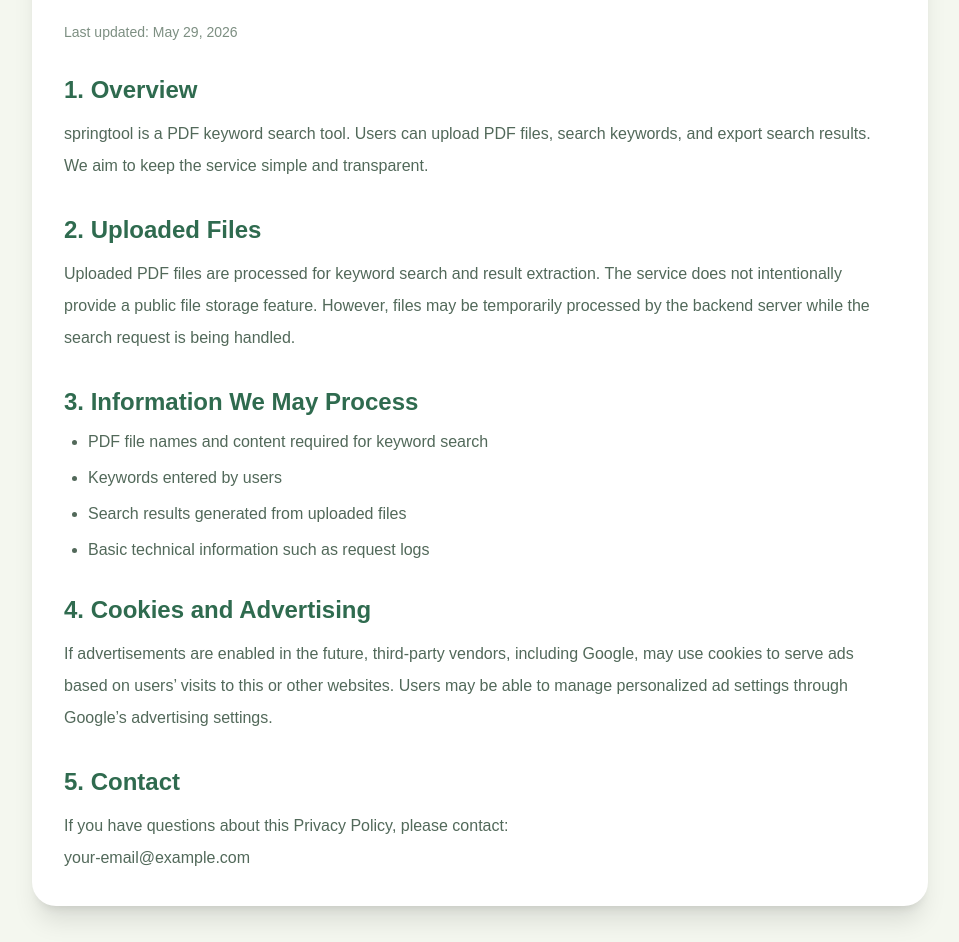
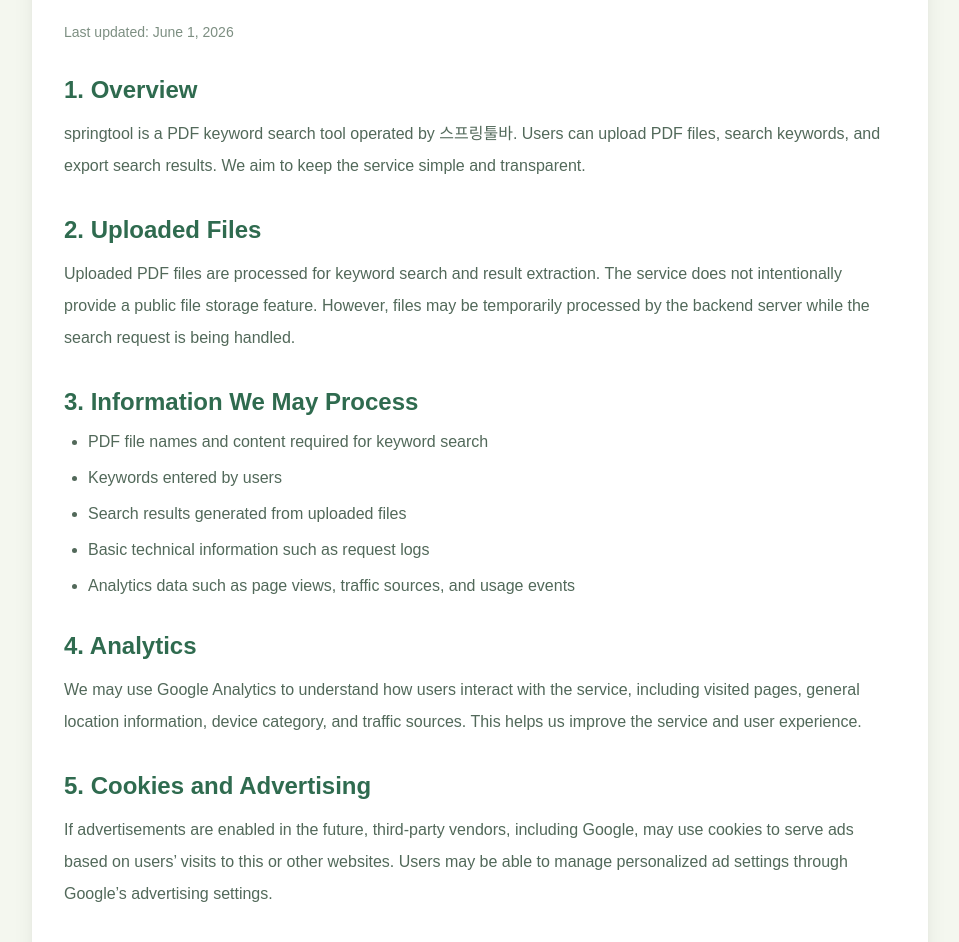
Before and after one commit to 5G1/shiny-guide, a Next.js app in the folder springtool/: page /privacy in a window 1280 px wide. Shown: the part 170-1112 px from the top of the page, without its empty margins (160-1119 px from the left). Built offline with nearby package versions, Linux system fonts and the light colour scheme.

Commit message:
update operator contact information

```diff
--- a/springtool/app/about/page.tsx
+++ b/springtool/app/about/page.tsx
@@ -45,13 +45,13 @@ export default function AboutPage() {
         </ul>
 
         <h2 className="mt-10 text-2xl font-black text-[#2f6b4f]">
-          Developer
+          Operator Information
         </h2>
 
         <p className="mt-4 text-lg leading-8 text-[#52695a]">
-          Developer: 5G1
+          Operator / Developer: 스프링툴바
           <br />
-          Contact: your-email@example.com
+          Contact: springtoolbar@gmail.com
         </p>
       </section>
     </main>
--- a/springtool/app/components/PdfKeywordTool.tsx
+++ b/springtool/app/components/PdfKeywordTool.tsx
@@ -333,6 +333,9 @@ const fontStacks = {
   ko: "'Pretendard', 'Noto Sans KR', 'Apple SD Gothic Neo', 'Malgun Gothic', sans-serif",
   ja: "'Hiragino Sans', 'Yu Gothic', 'Noto Sans JP', 'Meiryo', sans-serif",
 };
+
+const developerName = "스프링툴바";
+const developerEmail = "springtoolbar@gmail.com";
 
 export default function PdfKeywordTool({
   defaultLang = "en",
@@ -784,16 +787,26 @@ export default function PdfKeywordTool({
 
         <footer className="mt-14 border-t border-[#8bb184]/25 pt-7 text-center text-sm text-[#7d8f82]">
           <div className="mb-4 flex flex-wrap justify-center gap-4 font-bold text-[#2f6b4f]">
-            <a href="/about" className="hover:underline">About</a>
-            <a href="/how-to-use" className="hover:underline">How to Use</a>
-            <a href="/privacy" className="hover:underline">Privacy Policy</a>
-            <a href="/terms" className="hover:underline">Terms of Use</a>
-            <a href="/contact" className="hover:underline">Contact</a>
+            <a href="/about" className="hover:underline">
+              About
+            </a>
+            <a href="/how-to-use" className="hover:underline">
+              How to Use
+            </a>
+            <a href="/privacy" className="hover:underline">
+              Privacy Policy
+            </a>
+            <a href="/terms" className="hover:underline">
+              Terms of Use
+            </a>
+            <a href="/contact" className="hover:underline">
+              Contact
+            </a>
           </div>
 
-          <div>© 2026 springtool. Designed with 🌿 for research.</div>
+          <div>© 2026 springtool. Operated by {developerName}.</div>
           <div className="mt-2">
-            {t.developer}: 5G1 · {t.contact}: your-email@example.com
+            {t.developer}: {developerName} · {t.contact}: {developerEmail}
           </div>
         </footer>
       </section>
--- a/springtool/app/contact/page.tsx
+++ b/springtool/app/contact/page.tsx
@@ -3,8 +3,7 @@ import Link from "next/link";
 
 export const metadata: Metadata = {
   title: "Contact | springtool",
-  description:
-    "Contact the developer of springtool PDF Keyword Search Tool.",
+  description: "Contact the developer of springtool PDF Keyword Search Tool.",
 };
 
 export default function ContactPage() {
@@ -15,30 +14,28 @@ export default function ContactPage() {
           ← Back to PDF Keyword Search Tool
         </Link>
 
-        <h1 className="mt-6 text-4xl font-black text-[#1f4f3a]">
-          Contact
-        </h1>
+        <h1 className="mt-6 text-4xl font-black text-[#1f4f3a]">Contact</h1>
 
         <p className="mt-6 text-lg leading-8 text-[#52695a]">
           If you have feedback, bug reports, feature requests, or collaboration
-          ideas, please contact the developer.
+          ideas, please contact the springtool operator.
         </p>
 
         <div className="mt-8 rounded-2xl border border-[#d8e7d3] bg-[#fbfcf7] p-6">
           <h2 className="text-2xl font-black text-[#2f6b4f]">
-            Developer Information
+            Operator Information
           </h2>
 
           <p className="mt-4 leading-8 text-[#52695a]">
-            Developer: 5G1
+            Operator / Developer: 스프링툴바
             <br />
-            Email: your-email@example.com
+            Email: springtoolbar@gmail.com
           </p>
         </div>
 
         <p className="mt-6 text-sm leading-7 text-[#7d8f82]">
-          Please replace the email address with your real contact email before
-          public promotion or AdSense application.
+          We welcome feedback from researchers, students, professionals, and
+          anyone who uses PDF documents frequently.
         </p>
       </section>
     </main>
--- a/springtool/app/privacy/page.tsx
+++ b/springtool/app/privacy/page.tsx
@@ -3,8 +3,7 @@ import Link from "next/link";
 
 export const metadata: Metadata = {
   title: "Privacy Policy | springtool",
-  description:
-    "Privacy Policy for springtool PDF Keyword Search Tool.",
+  description: "Privacy Policy for springtool PDF Keyword Search Tool.",
 };
 
 export default function PrivacyPage() {
@@ -20,16 +19,16 @@ export default function PrivacyPage() {
         </h1>
 
         <p className="mt-6 text-sm text-[#7d8f82]">
-          Last updated: May 29, 2026
+          Last updated: June 1, 2026
         </p>
 
         <h2 className="mt-8 text-2xl font-black text-[#2f6b4f]">
           1. Overview
         </h2>
         <p className="mt-3 leading-8 text-[#52695a]">
-          springtool is a PDF keyword search tool. Users can upload PDF files,
-          search keywords, and export search results. We aim to keep the service
-          simple and transparent.
+          springtool is a PDF keyword search tool operated by 스프링툴바.
+          Users can upload PDF files, search keywords, and export search
+          results. We aim to keep the service simple and transparent.
         </p>
 
         <h2 className="mt-8 text-2xl font-black text-[#2f6b4f]">
@@ -50,10 +49,21 @@ export default function PrivacyPage() {
           <li>Keywords entered by users</li>
           <li>Search results generated from uploaded files</li>
           <li>Basic technical information such as request logs</li>
+          <li>Analytics data such as page views, traffic sources, and usage events</li>
         </ul>
 
         <h2 className="mt-8 text-2xl font-black text-[#2f6b4f]">
-          4. Cookies and Advertising
+          4. Analytics
+        </h2>
+        <p className="mt-3 leading-8 text-[#52695a]">
+          We may use Google Analytics to understand how users interact with the
+          service, including visited pages, general location information, device
+          category, and traffic sources. This helps us improve the service and
+          user experience.
+        </p>
+
+        <h2 className="mt-8 text-2xl font-black text-[#2f6b4f]">
+          5. Cookies and Advertising
         </h2>
         <p className="mt-3 leading-8 text-[#52695a]">
           If advertisements are enabled in the future, third-party vendors,
@@ -63,12 +73,14 @@ export default function PrivacyPage() {
         </p>
 
         <h2 className="mt-8 text-2xl font-black text-[#2f6b4f]">
-          5. Contact
+          6. Contact
         </h2>
         <p className="mt-3 leading-8 text-[#52695a]">
           If you have questions about this Privacy Policy, please contact:
           <br />
-          your-email@example.com
+          스프링툴바
+          <br />
+          springtoolbar@gmail.com
         </p>
       </section>
     </main>
--- a/springtool/app/terms/page.tsx
+++ b/springtool/app/terms/page.tsx
@@ -3,8 +3,7 @@ import Link from "next/link";
 
 export const metadata: Metadata = {
   title: "Terms of Use | springtool",
-  description:
-    "Terms of Use for springtool PDF Keyword Search Tool.",
+  description: "Terms of Use for springtool PDF Keyword Search Tool.",
 };
 
 export default function TermsPage() {
@@ -20,7 +19,7 @@ export default function TermsPage() {
         </h1>
 
         <p className="mt-6 text-sm text-[#7d8f82]">
-          Last updated: May 29, 2026
+          Last updated: June 1, 2026
         </p>
 
         <h2 className="mt-8 text-2xl font-black text-[#2f6b4f]">
@@ -67,10 +66,12 @@ export default function TermsPage() {
         </p>
 
         <h2 className="mt-8 text-2xl font-black text-[#2f6b4f]">
-          6. Contact
+          6. Operator
         </h2>
         <p className="mt-3 leading-8 text-[#52695a]">
-          Contact: your-email@example.com
+          Operator / Developer: 스프링툴바
+          <br />
+          Contact: springtoolbar@gmail.com
         </p>
       </section>
     </main>
```
Also changed, not shown: 1 other file (tests, documents, lock files or other folders).
